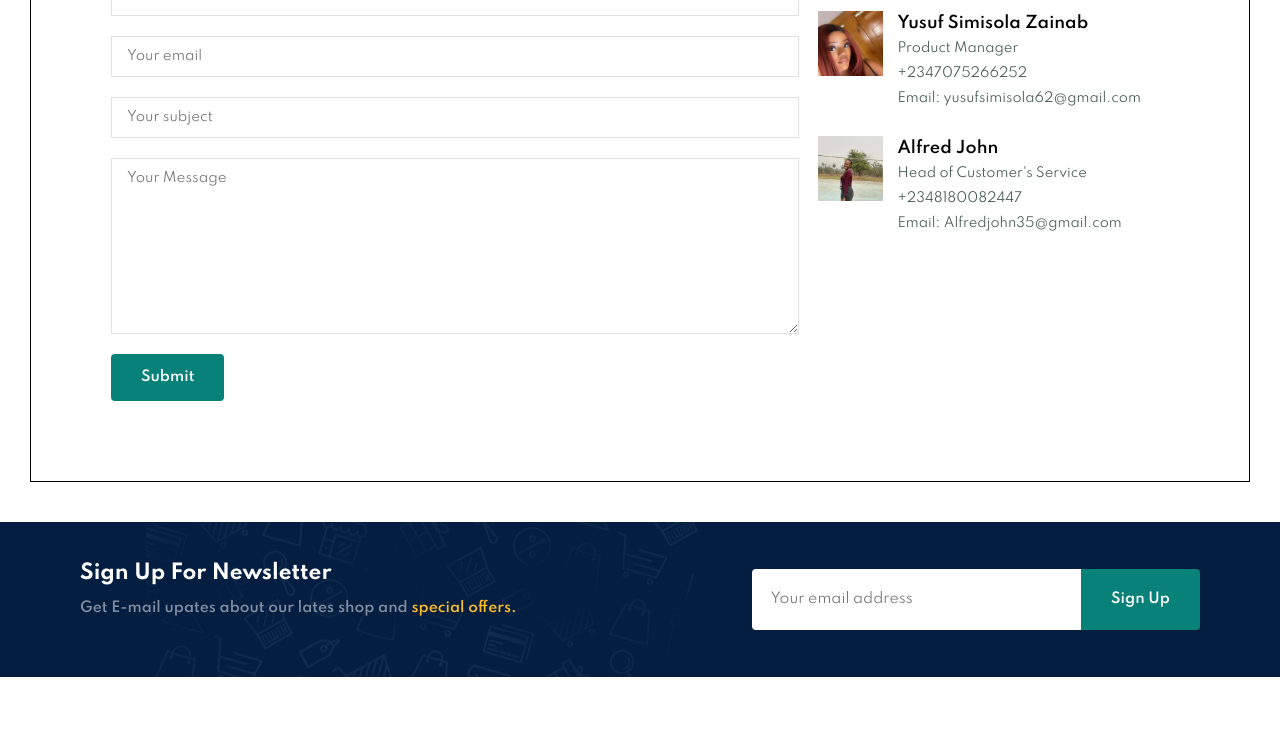
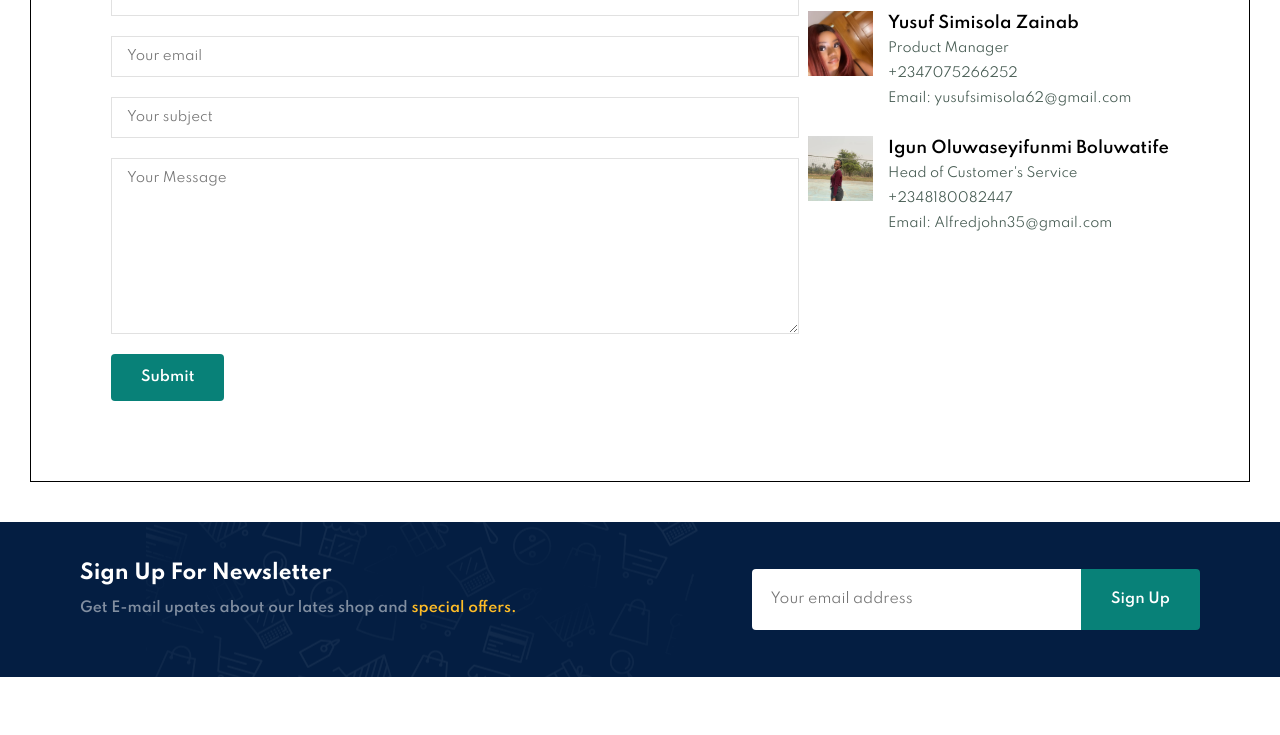
Before and after one commit to Asteriqq/TERASHOP, a plain HTML site: page contact.html in a window 1280 px wide. Shown: the part 1120-1855 px from the top of the page. Drawn offline with Linux system fonts and the light colour scheme.

Commit message:
Update contact.html

```diff
--- a/contact.html
+++ b/contact.html
@@ -99,7 +99,7 @@
             </div>
             <div>
                 <img src="Images/people/3.jpg" alt="">
-                <p><span> Alfred John </span> Head of Customer's Service  <br> +2348180082447 <br>Email: Alfredjohn35@gmail.com </p>
+                <p><span> Igun Oluwaseyifunmi Boluwatife </span> Head of Customer's Service  <br> +2348180082447 <br>Email: Alfredjohn35@gmail.com </p>
             </div>
         </div>
     </section>
```
